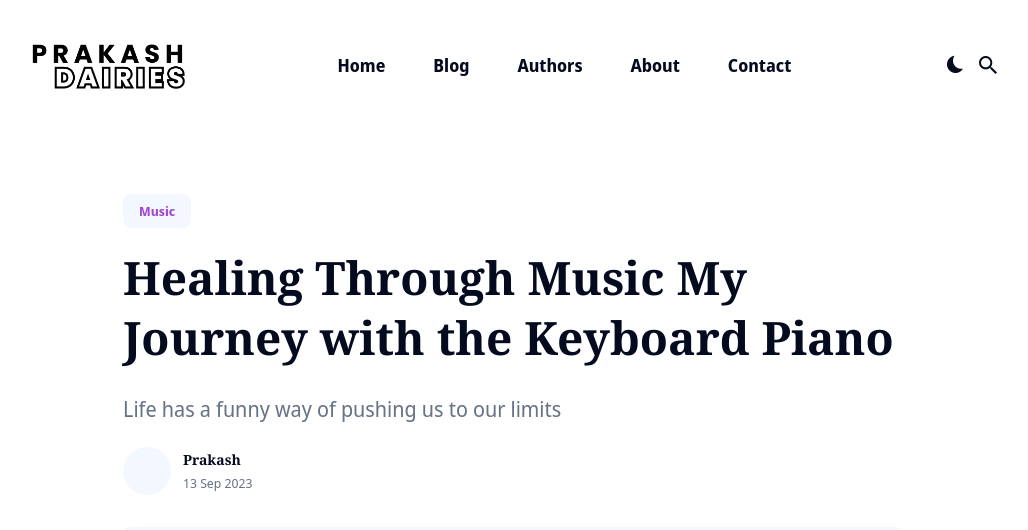
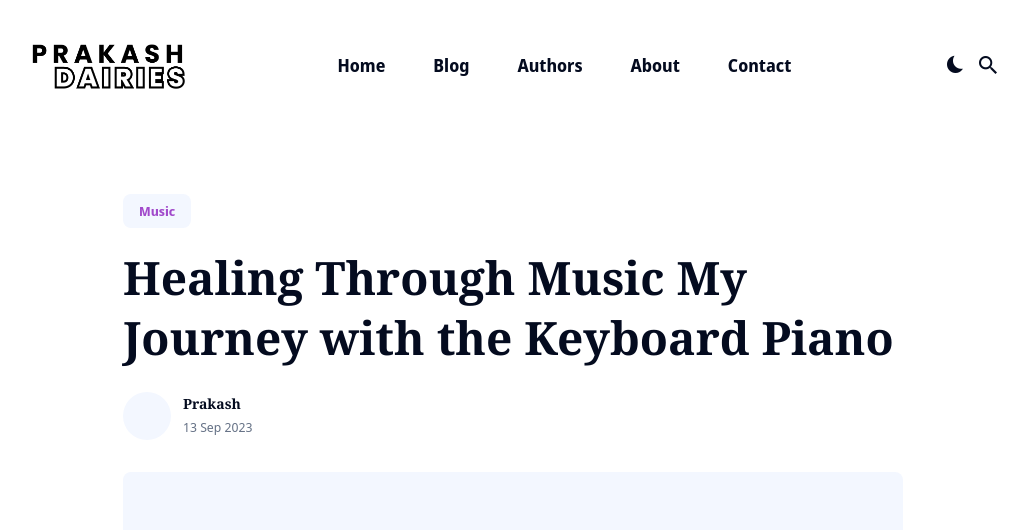
Before and after one commit to PrakasRavichandran/dairy-blog, a Jekyll site: the page built from _posts/2023-09-13-healing-through-music.markdown, in a window 1280 px wide and 900 px high. Shown: the top 530 px of the window, without its empty margins (127-1155 px from the left). Built offline with Jekyll 4.4.1, drawn with Linux system fonts in a browser that asks for light colours; nearby versions of some CDN libraries.

Commit message:
Update 2023-09-13-healing-through-music.markdown

```diff
--- a/_posts/2023-09-13-healing-through-music.markdown
+++ b/_posts/2023-09-13-healing-through-music.markdown
@@ -1,7 +1,7 @@
 ---
 layout: post
 title: Healing Through Music My Journey with the Keyboard Piano
-description: Life has a funny way of pushing us to our limits
+description:
 date: 2023-09-13 22:22:35 +0300
 author: prakash
 image: '/images/music.jpg'
```
